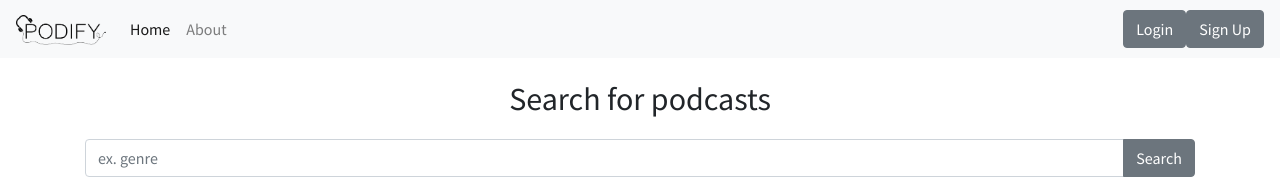
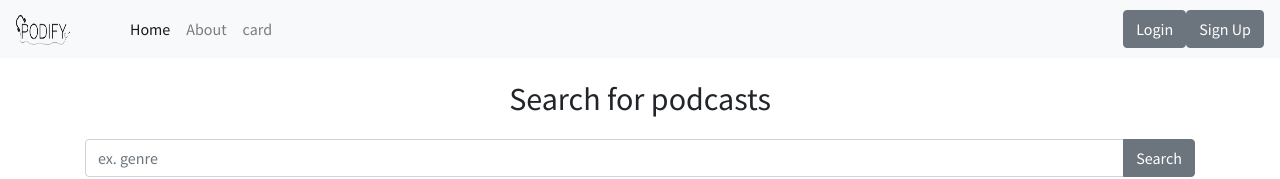
Before and after one commit to Jabser/Podify, a React (Create React App) app: page / in a window 1280 px wide. Shown: the top 179 px of the page. Built offline with nearby package versions, Linux system fonts and the light colour scheme.

Commit message:
Temp link to card

```diff
--- a/src/App.js
+++ b/src/App.js
@@ -6,6 +6,7 @@ import './sass/app.scss';
 import Home from './views/Home';
 import About from './views/About';
 import Login from './views/Login';
+import Card from './components/Card'
 
 import Navbar from './components/Navbar';
 import Footer from './components/Footer';
@@ -19,6 +20,7 @@ class App extends Component {
           <Route exact path='/' component={Home} />
           <Route path='/about' component={About} />
           <Route path='/login' component={Login} />
+          <Route path='/card' component={Card} />
         </Router>
         <Footer />
       </div>
--- a/src/components/Navbar.js
+++ b/src/components/Navbar.js
@@ -8,7 +8,7 @@ class Navbar extends Component {
       <nav className="navbar navbar-expand-lg navbar-light bg-light">
 
         <Link className="navbar-brand" to="/">
-          <img src={Logo} width="100%" height="30" alt="" />
+          <img src={Logo} width="60%" height="30" alt="" />
         </Link>
         <button className="navbar-toggler" type="button" data-toggle="collapse" data-target="#navbarColor01" aria-controls="navbarColor01" aria-expanded="false" aria-label="Toggle navigation">
           <span className="navbar-toggler-icon"></span>
@@ -22,6 +22,9 @@ class Navbar extends Component {
             <li className="nav-item">
               <Link className="nav-link" to="/about">About</Link>
             </li>
+            <li className="nav-item">
+              <Link className="nav-link" to="/card">card</Link>
+            </li>
           </ul>
           <form className="form-inline my-2 my-lg-0">
           <button className="btn btn-secondary my-2 my-sm-0" type="submit">Login</button>
```
